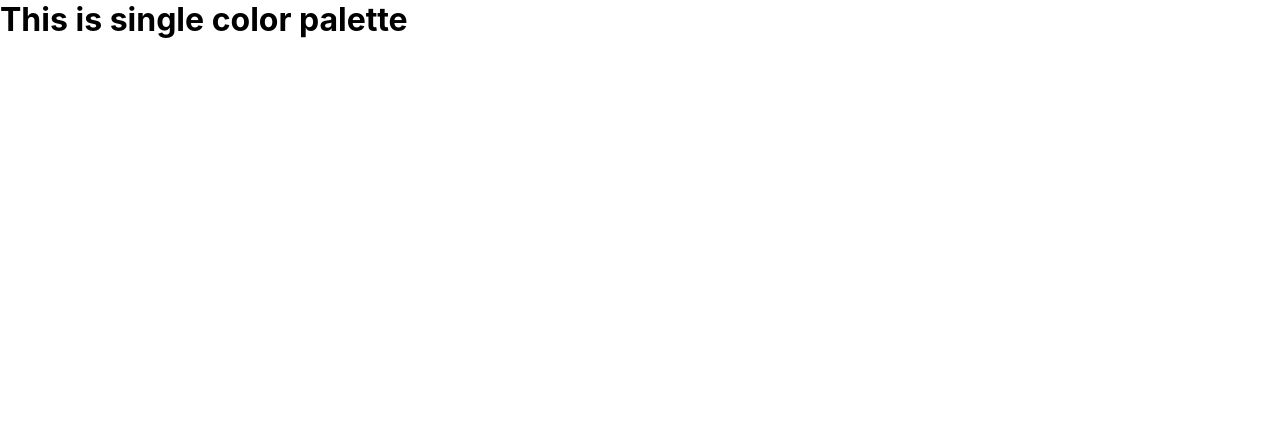
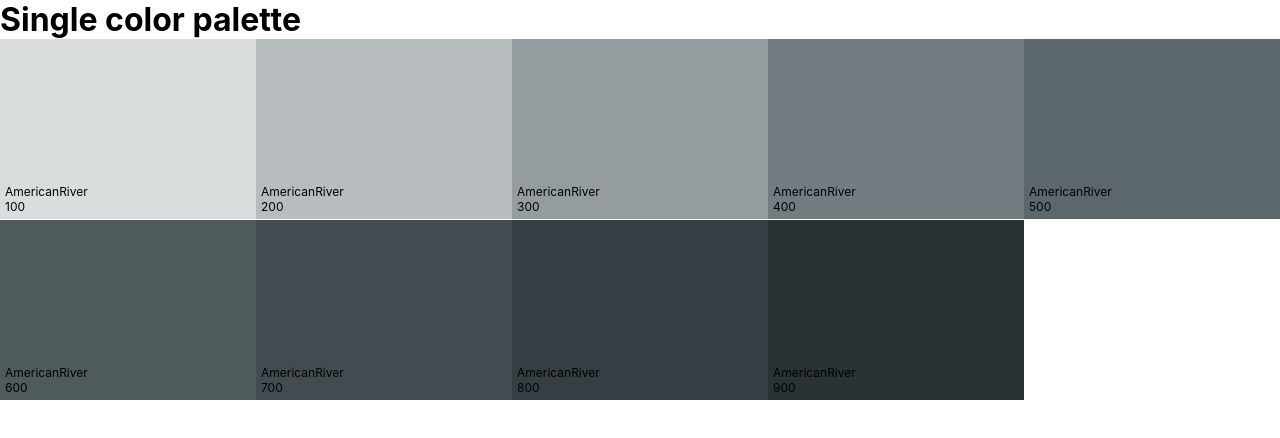
Before and after one commit to appyofficial/irogram, a React (Create React App) app: page /palette/flat-ui-colors-american/americanriver in a window 1280 px wide. Shown: the top 438 px of the page. Built offline with nearby package versions, Linux system fonts and the light colour scheme.

Commit message:
display colors in single color palettes

```diff
--- a/src/App.js
+++ b/src/App.js
@@ -31,7 +31,14 @@ function App() {
       <Route
         exact
         path="/palette/:paletteId/:colorId"
-        render={(routeProps) => <SingleColorPalette />}
+        render={(routeProps) => (
+          <SingleColorPalette
+            colorId={routeProps.match.params.colorId}
+            palette={generatePalette(
+              findPalette(routeProps.match.params.paletteId)
+            )}
+          />
+        )}
       />
     </Switch>
   );
--- a/src/components/ColorBox.js
+++ b/src/components/ColorBox.js
@@ -3,7 +3,7 @@ import { Link } from "react-router-dom";
 import "./ColorBox.css";
 import { CopyToClipboard } from "react-copy-to-clipboard";
 
-const ColorBox = ({ background, name, moreUrl }) => {
+const ColorBox = ({ background, name, moreUrl, showLink }) => {
   const [copied, setCopied] = useState(false);
 
   const changeCopyState = () => {
@@ -30,9 +30,11 @@ const ColorBox = ({ background, name, moreUrl }) => {
           </div>
           <button className="copy-btn">Copy</button>
         </div>
-        <Link to={moreUrl} onClick={(e) => e.stopPropagation()}>
-          <span className="see-more">More</span>
-        </Link>
+        {showLink && (
+          <Link to={moreUrl} onClick={(e) => e.stopPropagation()}>
+            <span className="see-more">More</span>
+          </Link>
+        )}
       </div>
     </CopyToClipboard>
   );
--- a/src/components/Palette.js
+++ b/src/components/Palette.js
@@ -20,6 +20,7 @@ const Palette = ({ palette: { colors, paletteName, emoji, id } }) => {
       id={color.id}
       moreUrl={`/palette/${id}/${color.id}`}
       key={i}
+      showLink={true}
     />
   ));
 
--- a/src/components/SingleColorPalette.js
+++ b/src/components/SingleColorPalette.js
@@ -1,7 +1,35 @@
 import React from "react";
+import ColorBox from "./ColorBox";
 
-const SingleColorPalette = () => {
-  return <h1>This is single color palette</h1>;
+const SingleColorPalette = ({ palette, colorId }) => {
+  const gatherShades = (palette, colorToFilterBy) => {
+    let shades = [];
+    let allColors = palette.colors;
+    for (let key in allColors) {
+      shades = shades.concat(
+        allColors[key].filter((color) => color.id === colorToFilterBy)
+      );
+    }
+    return shades.slice(1);
+  };
+
+  const shades = gatherShades(palette, colorId);
+
+  const colorBox = shades.map((color, i) => (
+    <ColorBox
+      key={i}
+      name={color.name}
+      background={color.hex}
+      showLink={false}
+    />
+  ));
+
+  return (
+    <div className="Palette">
+      <h1>Single color palette</h1>
+      <div className="Palette-colors">{colorBox}</div>
+    </div>
+  );
 };
 
 export default SingleColorPalette;
```
